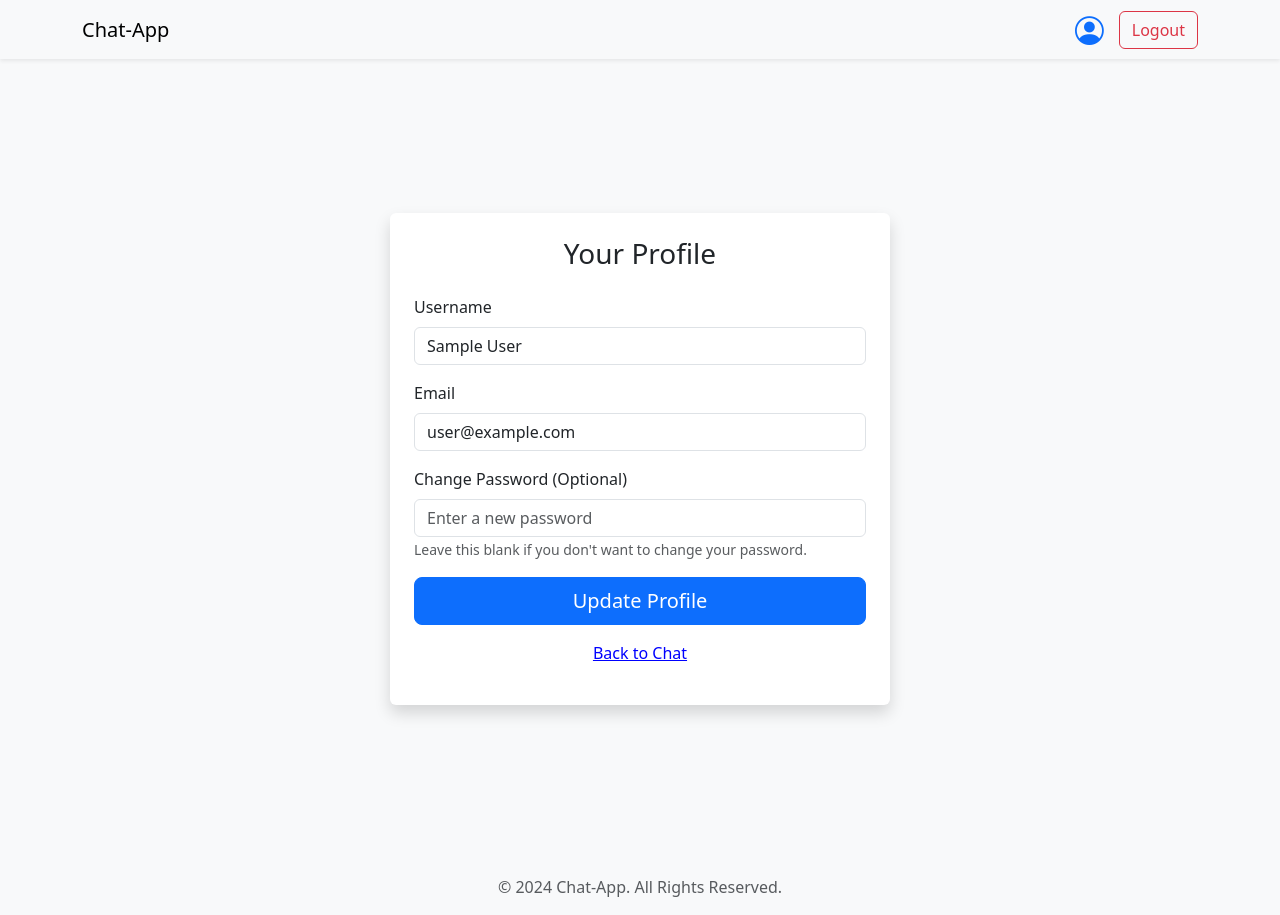
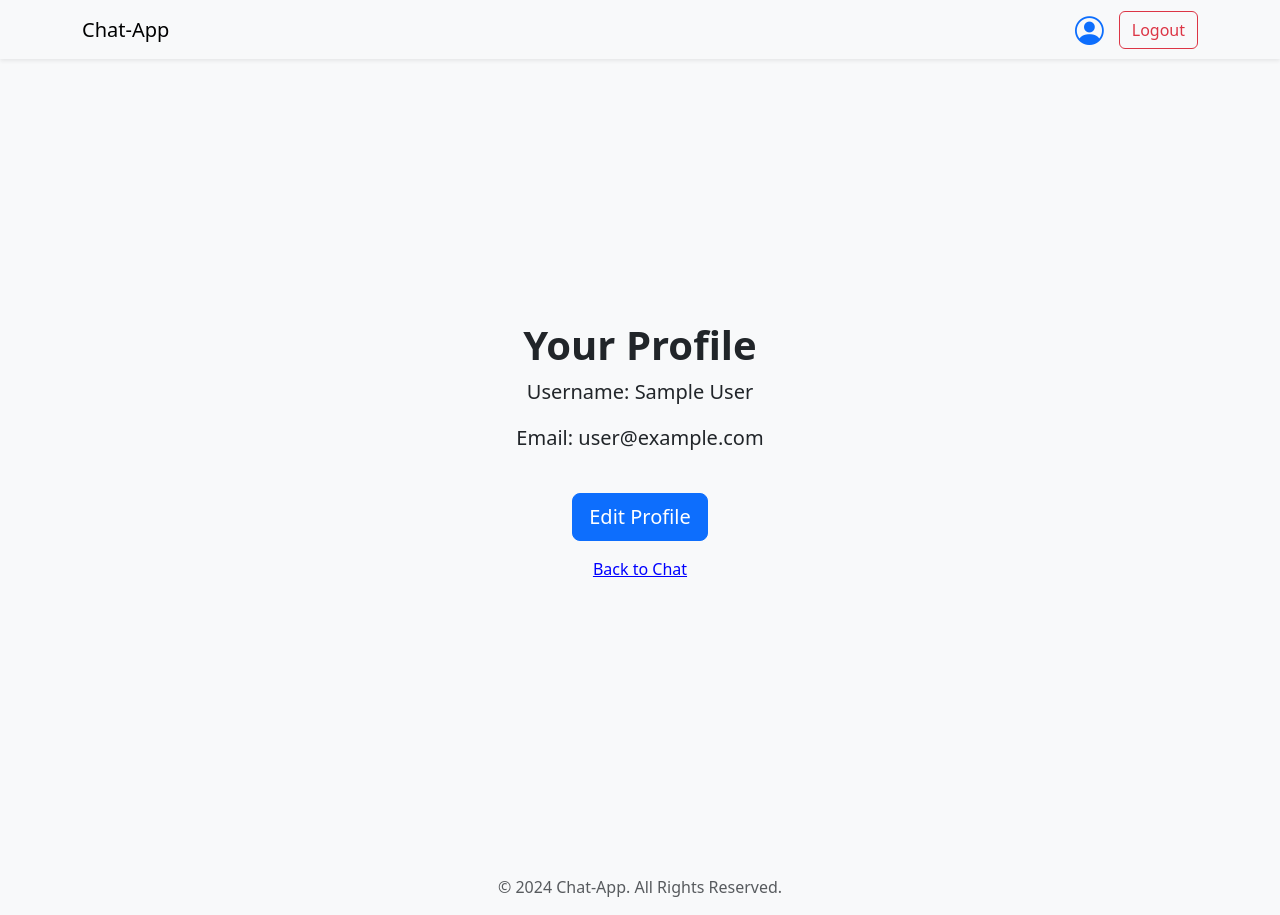
Before and after one commit to harshadatta009/chat-app, a React (Vite) app: page /profile in a window 1280 px wide. Built offline with nearby package versions, Linux system fonts and the light colour scheme; no server answers; the database is empty; sample sign-in values are in the browser's storage.

Commit message:
UI changes!

```diff
--- a/src/pages/UsersList.tsx
+++ b/src/pages/UsersList.tsx
@@ -2,6 +2,8 @@ import React, { useEffect, useState } from "react";
 import { useNavigate } from "react-router-dom";
 import { db, auth } from "../firebase/firebase";
 import { collection, getDocs, query, where } from "firebase/firestore";
+import { Spinner, Button, Card, Container, Row, Col } from "react-bootstrap";
+import { motion } from "framer-motion";
 
 const UsersList: React.FC = () => {
     const [users, setUsers] = useState<any[]>([]);
@@ -28,7 +30,6 @@ const UsersList: React.FC = () => {
                     }));
 
                     setUsers(fetchedUsers);
-                    console.log(fetchUsers);
                 }
             } catch (error) {
                 console.error("Error fetching users:", error);
@@ -45,33 +46,87 @@ const UsersList: React.FC = () => {
     };
 
     if (loading) {
-        return <div>Loading users...</div>;
+        return (
+            <div className="d-flex justify-content-center align-items-center vh-100">
+                <Spinner animation="border" role="status">
+                    <span className="visually-hidden">Loading...</span>
+                </Spinner>
+            </div>
+        );
     }
 
     return (
-        <div className="container mt-4">
-            <h3>Select a User to Chat</h3>
+        <Container className="mt-4">
+            <motion.h3
+                className="text-center mb-4"
+                initial={{ opacity: 0, y: -50 }}
+                animate={{ opacity: 1, y: 0 }}
+                transition={{ duration: 0.5 }}
+            >
+                Select a User to Chat
+            </motion.h3>
             {users.length === 0 ? (
-                <p>No users found.</p>
+                <motion.p
+                    className="text-center text-muted"
+                    initial={{ opacity: 0 }}
+                    animate={{ opacity: 1 }}
+                    transition={{ duration: 0.5 }}
+                >
+                    No users found.
+                </motion.p>
             ) : (
-                <ul className="list-group">
-                    {users.map((user) => (
-                        <li
-                            key={user.id}
-                            className="list-group-item d-flex justify-content-between align-items-center"
-                        >
-                            {user.username || "Unnamed User"}
-                            <button
-                                className="btn btn-primary"
-                                onClick={() => handleStartChat(user.id)}
+                <Row className="g-4">
+                    {users.map((user, index) => (
+                        <Col md={6} lg={4} key={user.id}>
+                            <motion.div
+                                initial={{ opacity: 0, y: 20 }}
+                                animate={{ opacity: 1, y: 0 }}
+                                transition={{
+                                    delay: index * 0.1,
+                                    duration: 0.5,
+                                    ease: "easeOut",
+                                }}
                             >
-                                Chat
-                            </button>
-                        </li>
+                                <Card className="shadow-sm border-0 rounded-3">
+                                    <Card.Body className="d-flex flex-column align-items-center">
+                                        <motion.div
+                                            className="rounded-circle bg-primary d-flex align-items-center justify-content-center text-white mb-3"
+                                            style={{
+                                                width: "70px",
+                                                height: "70px",
+                                                fontSize: "1.5rem",
+                                                fontWeight: "bold",
+                                            }}
+                                            whileHover={{
+                                                scale: 1.2,
+                                                rotate: 10,
+                                            }}
+                                        >
+                                            {user.username.charAt(0).toUpperCase()}
+                                        </motion.div>
+                                        <Card.Title className="text-center text-capitalize fw-bold">
+                                            {user.username || "Unnamed User"}
+                                        </Card.Title>
+                                        <Card.Text className="text-center text-muted">
+                                            {user.email}
+                                        </Card.Text>
+                                        <motion.div whileHover={{ scale: 1.1 }}>
+                                            <Button
+                                                variant="primary"
+                                                className="w-100 mt-2"
+                                                onClick={() => handleStartChat(user.id)}
+                                            >
+                                                Chat
+                                            </Button>
+                                        </motion.div>
+                                    </Card.Body>
+                                </Card>
+                            </motion.div>
+                        </Col>
                     ))}
-                </ul>
+                </Row>
             )}
-        </div>
+        </Container>
     );
 };
 
--- a/src/pages/profile.tsx
+++ b/src/pages/profile.tsx
@@ -4,7 +4,7 @@ import { auth, db } from "../firebase/firebase";
 import { updateProfile, updateEmail, updatePassword } from "firebase/auth";
 import { doc, getDoc, updateDoc } from "firebase/firestore";
 import { Container, Form, Button, Toast, ToastContainer } from "react-bootstrap";
-import { motion } from "framer-motion";
+import { motion, AnimatePresence } from "framer-motion";
 
 const Profile: React.FC = () => {
     const [username, setUsername] = useState<string>("");
@@ -12,6 +12,7 @@ const Profile: React.FC = () => {
     const [password, setPassword] = useState<string>("");
     const [success, setSuccess] = useState<string | null>(null);
     const [error, setError] = useState<string | null>(null);
+    const [editMode, setEditMode] = useState<boolean>(false); // State for edit mode
     const navigate = useNavigate();
 
     useEffect(() => {
@@ -68,6 +69,7 @@ const Profile: React.FC = () => {
                 await updateDoc(userDoc, { username, email });
 
                 setSuccess("Profile updated successfully!");
+                setEditMode(false); // Exit edit mode
             }
         } catch (error) {
             console.error("Error updating profile:", error);
@@ -81,10 +83,20 @@ const Profile: React.FC = () => {
                 initial={{ opacity: 0, scale: 0.9 }}
                 animate={{ opacity: 1, scale: 1 }}
                 transition={{ duration: 0.5 }}
+                className="text-center"
+            >
+                <AnimatePresence>
+                    {editMode ? (
+                        // Edit Mode Card
+                        <motion.div
+                            initial={{ opacity: 0, y: 50 }}
+                            animate={{ opacity: 1, y: 0 }}
+                            exit={{ opacity: 0, y: -50 }}
+                            transition={{ duration: 0.5, ease: "easeInOut" }}
                             className="p-4 shadow rounded bg-white"
                             style={{ width: "100%", maxWidth: "500px" }}
                         >
-                <h3 className="text-center mb-4">Your Profile</h3>
+                            <h3 className="text-center mb-4">Edit Your Profile</h3>
 
                             {error && (
                                 <ToastContainer position="top-center" className="p-3">
@@ -96,7 +108,13 @@ const Profile: React.FC = () => {
 
                             {success && (
                                 <ToastContainer position="top-center" className="p-3">
-                        <Toast onClose={() => setSuccess(null)} show={!!success} bg="success" delay={3000} autohide>
+                                    <Toast
+                                        onClose={() => setSuccess(null)}
+                                        show={!!success}
+                                        bg="success"
+                                        delay={3000}
+                                        autohide
+                                    >
                                         <Toast.Body>{success}</Toast.Body>
                                     </Toast>
                                 </ToastContainer>
@@ -138,20 +156,73 @@ const Profile: React.FC = () => {
 
                                 <div className="d-grid">
                                     <Button variant="primary" size="lg" onClick={handleUpdateProfile}>
-                            Update Profile
+                                        Save Changes
                                     </Button>
                                 </div>
                             </Form>
 
                             <p className="text-center mt-3 text-muted">
                                 <span
+                                    onClick={() => setEditMode(false)}
+                                    style={{
+                                        cursor: "pointer",
+                                        textDecoration: "underline",
+                                        color: "blue",
+                                    }}
+                                >
+                                    Cancel
+                                </span>
+                            </p>
+                        </motion.div>
+                    ) : (
+                        // View Mode
+                        <motion.div
+                            initial={{ opacity: 0, y: -30 }}
+                            animate={{ opacity: 1, y: 0 }}
+                            transition={{ duration: 0.5 }}
+                            className="p-4"
+                        >
+                            <h1 className="fw-bold">Your Profile</h1>
+                            <motion.p
+                                className="lead"
+                                initial={{ opacity: 0 }}
+                                animate={{ opacity: 1 }}
+                                transition={{ delay: 0.2, duration: 0.5 }}
+                            >
+                                <strong>Username:</strong> {username}
+                            </motion.p>
+                            <motion.p
+                                className="lead"
+                                initial={{ opacity: 0 }}
+                                animate={{ opacity: 1 }}
+                                transition={{ delay: 0.4, duration: 0.5 }}
+                            >
+                                <strong>Email:</strong> {email}
+                            </motion.p>
+
+                            <motion.button
+                                className="btn btn-primary btn-lg mt-4"
+                                whileHover={{ scale: 1.1 }}
+                                onClick={() => setEditMode(true)}
+                            >
+                                Edit Profile
+                            </motion.button>
+
+                            <p className="mt-3">
+                                <span
                                     onClick={() => navigate("/chat")}
-                        style={{ cursor: "pointer", textDecoration: "underline", color: "blue" }}
+                                    style={{
+                                        cursor: "pointer",
+                                        textDecoration: "underline",
+                                        color: "blue",
+                                    }}
                                 >
                                     Back to Chat
                                 </span>
                             </p>
-
+                        </motion.div>
+                    )}
+                </AnimatePresence>
             </motion.div>
         </Container>
     );
```
Lines whose indentation alone changed are shown as unchanged.
